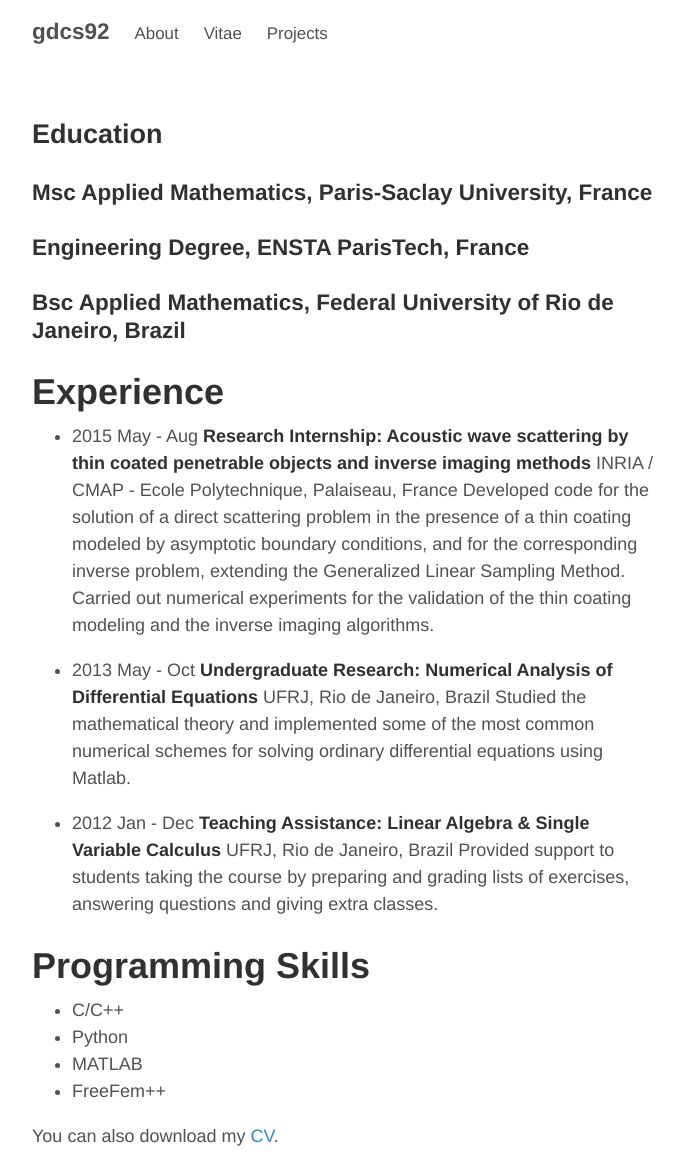
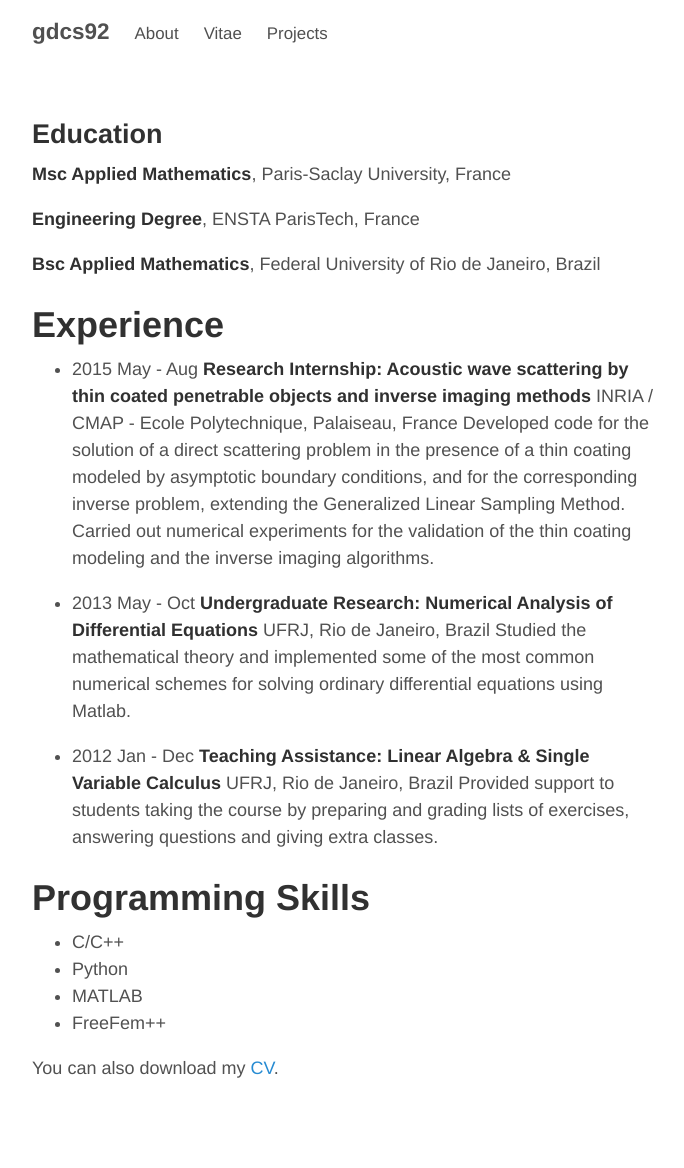
Before and after one commit to gdcs92/gdcs92.github.io, a Jekyll site: the page built from vitae.md, in a window 1280 px wide. Shown: the whole page, without its empty margins (293-977 px from the left). Built offline with Jekyll 4.4.1, drawn with Linux system fonts in a browser that asks for light colours; after the commit the page ends 1100 px from its top, so only the background shows below that.

```diff
--- a/vitae.md
+++ b/vitae.md
@@ -4,9 +4,11 @@ title: Vitae
 ---
 
 ## Education
-### **Msc Applied Mathematics**, Paris-Saclay University, France
-### **Engineering Degree**, ENSTA ParisTech, France
-### **Bsc Applied Mathematics**, Federal University of Rio de Janeiro, Brazil
+**Msc Applied Mathematics**, Paris-Saclay University, France
+
+**Engineering Degree**, ENSTA ParisTech, France
+
+**Bsc Applied Mathematics**, Federal University of Rio de Janeiro, Brazil
 
 # Experience
 - 2015 May - Aug **Research Internship: Acoustic wave scattering by thin coated penetrable objects and inverse imaging methods**
```
